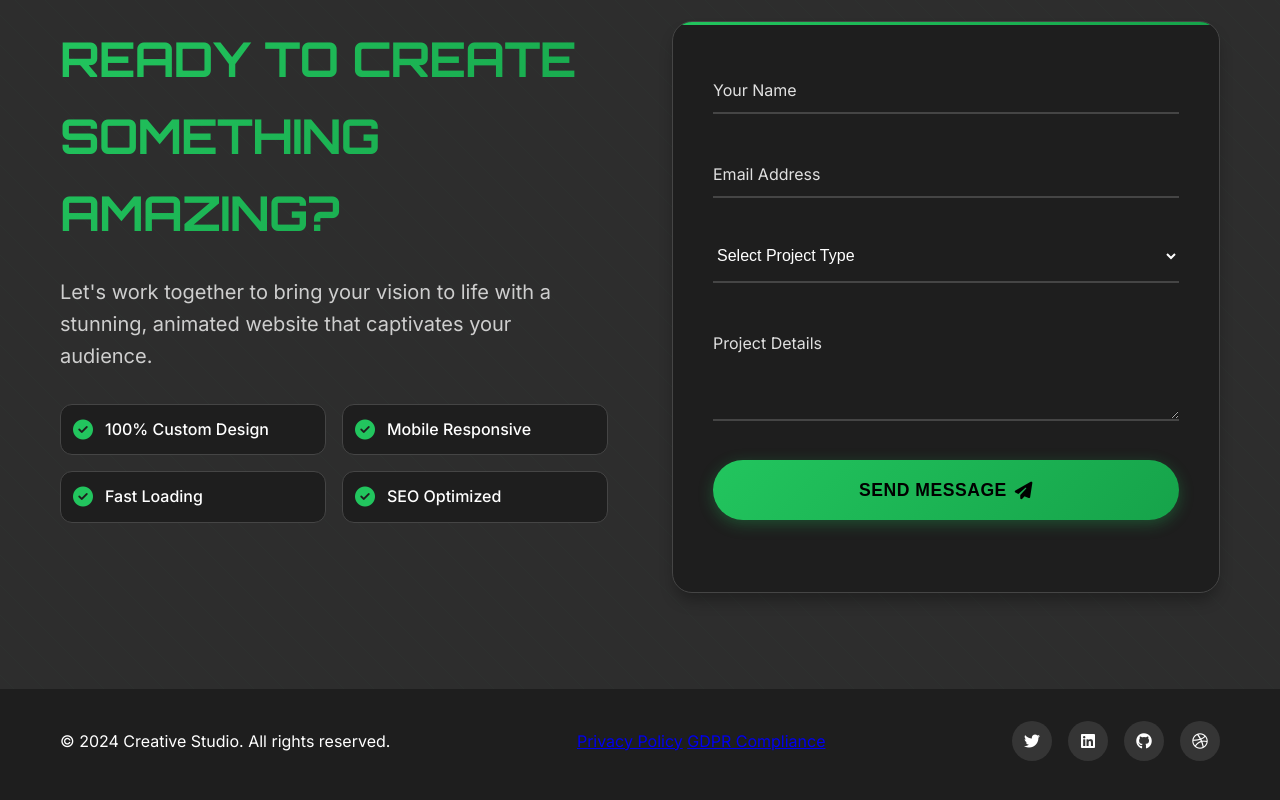
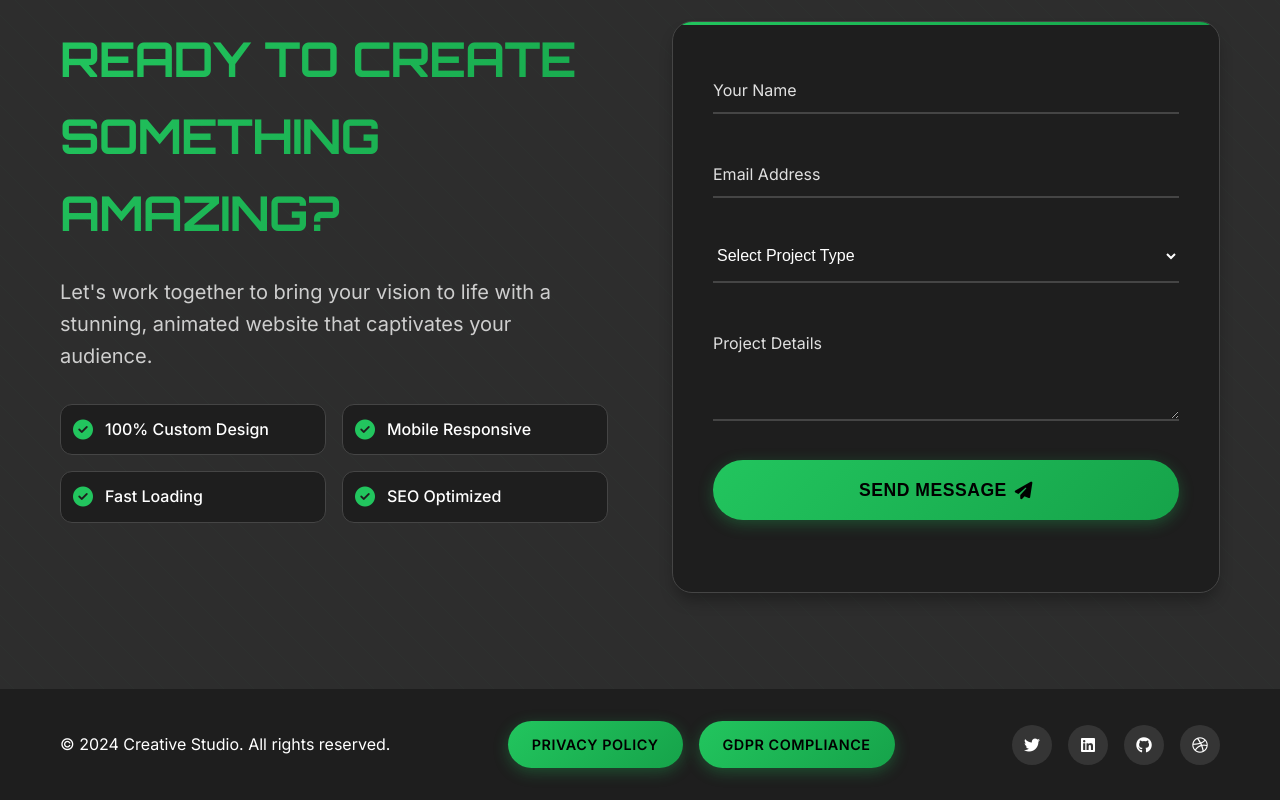
Before and after one commit to pixelpolishofficial-lang/Fiverr-Website, a website: page index.html in a window 1280 px wide. Shown: the part 4822-5622 px from the top of the page. Drawn offline with Linux system fonts and the light colour scheme.

Commit message:
Update styles.css

```diff
--- a/styles.css
+++ b/styles.css
@@ -1818,6 +1818,66 @@ body {
     display: flex;
     justify-content: space-between;
     align-items: center;
+    gap: 2rem;
+}
+
+.footer-links {
+    display: flex;
+    gap: 1rem;
+    align-items: center;
+}
+
+.gdpr-button {
+    display: inline-flex;
+    align-items: center;
+    gap: 0.5rem;
+    padding: 0.75rem 1.5rem;
+    background: var(--gradient-neon);
+    color: #000;
+    text-decoration: none;
+    border-radius: 25px;
+    font-weight: 600;
+    font-size: 0.9rem;
+    transition: all 0.3s ease;
+    box-shadow: 0 4px 15px rgba(34, 197, 94, 0.3);
+    position: relative;
+    overflow: hidden;
+    text-transform: uppercase;
+    letter-spacing: 0.5px;
+}
+
+.gdpr-button::before {
+    content: '';
+    position: absolute;
+    top: 0;
+    left: -100%;
+    width: 100%;
+    height: 100%;
+    background: linear-gradient(90deg, transparent, rgba(255, 255, 255, 0.2), transparent);
+    transition: left 0.5s ease;
+}
+
+.gdpr-button:hover::before {
+    left: 100%;
+}
+
+.gdpr-button:hover {
+    transform: translateY(-2px);
+    box-shadow: 0 8px 25px rgba(34, 197, 94, 0.4);
+    color: #000;
+}
+
+.gdpr-button:active {
+    transform: translateY(0);
+}
+
+.gdpr-button i {
+    font-size: 1rem;
+    transition: transform 0.3s ease;
+}
+
+.gdpr-button:hover i {
+    transform: scale(1.1);
 }
 
 .footer-social {
@@ -1948,6 +2008,16 @@ body {
         flex-direction: column;
         gap: 1rem;
         text-align: center;
+    }
+
+    .footer-links {
+        justify-content: center;
+        flex-wrap: wrap;
+    }
+
+    .gdpr-button {
+        padding: 0.6rem 1.2rem;
+        font-size: 0.8rem;
     }
 }
 
```
